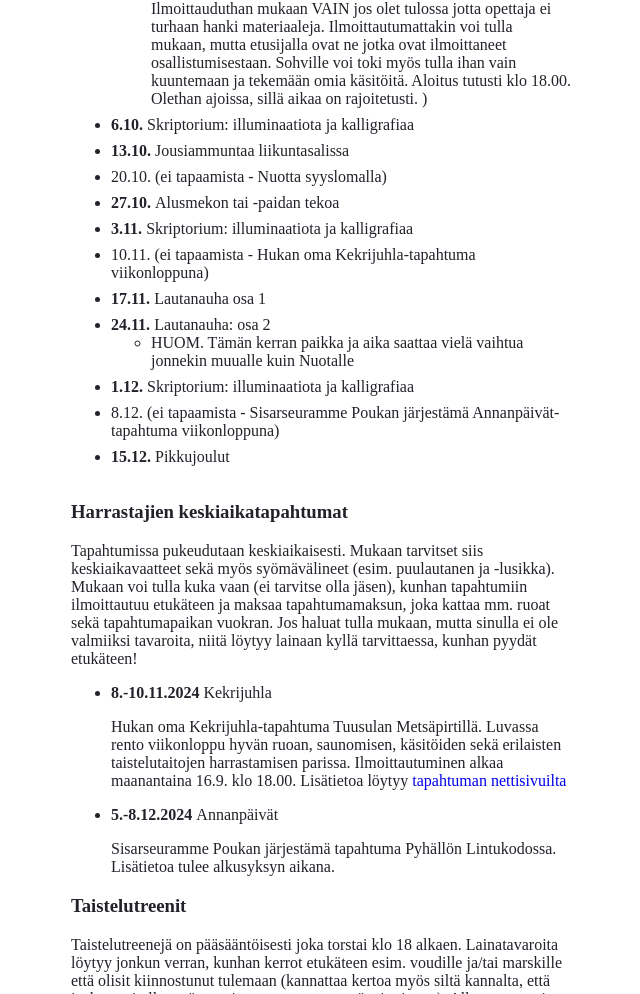
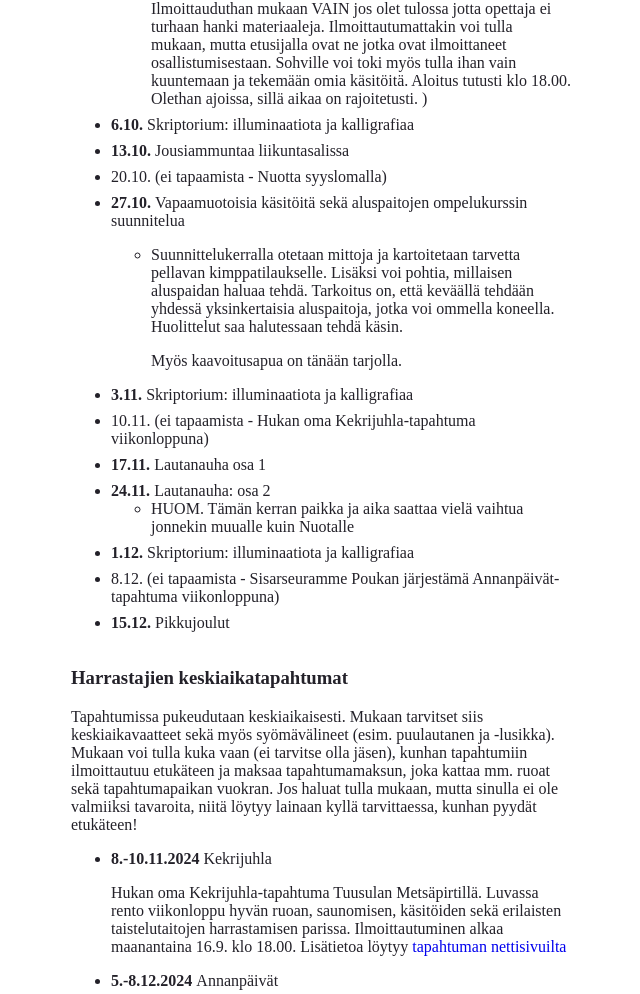
Before and after one commit to tuomokar/hukka-website, a Gatsby site: page /calendar in a window 1280 px wide. Shown: the part 1297-2291 px from the top of the page, without its empty margins (319-959 px from the left). Built offline with nearby package versions, Linux system fonts and the light colour scheme; Gatsby itself is replaced by a stand-in of ours.

Commit message:
content: Update meeting's info for today

```diff
--- a/src/pages/calendar.tsx
+++ b/src/pages/calendar.tsx
@@ -98,7 +98,21 @@ const sundayActivities: SundayActivityType[] = [
   },
   {
     date: "2024-10-27",
-    title: "Alusmekon tai -paidan tekoa",
+    title: "Vapaamuotoisia käsitöitä sekä aluspaitojen ompelukurssin suunnitelua",
+    additionalDescription: (
+      <>
+        <p>
+          <span>
+            Suunnittelukerralla otetaan mittoja ja kartoitetaan tarvetta pellavan kimppatilaukselle. Lisäksi voi pohtia,
+            millaisen aluspaidan haluaa tehdä. Tarkoitus on, että keväällä tehdään yhdessä yksinkertaisia aluspaitoja,
+            jotka voi ommella koneella. Huolittelut saa halutessaan tehdä käsin.
+          </span>
+        </p>
+        <p>
+          <span>Myös kaavoitusapua on tänään tarjolla.</span>
+        </p>
+      </>
+    ),
   },
   {
     date: "2024-11-03",
```
